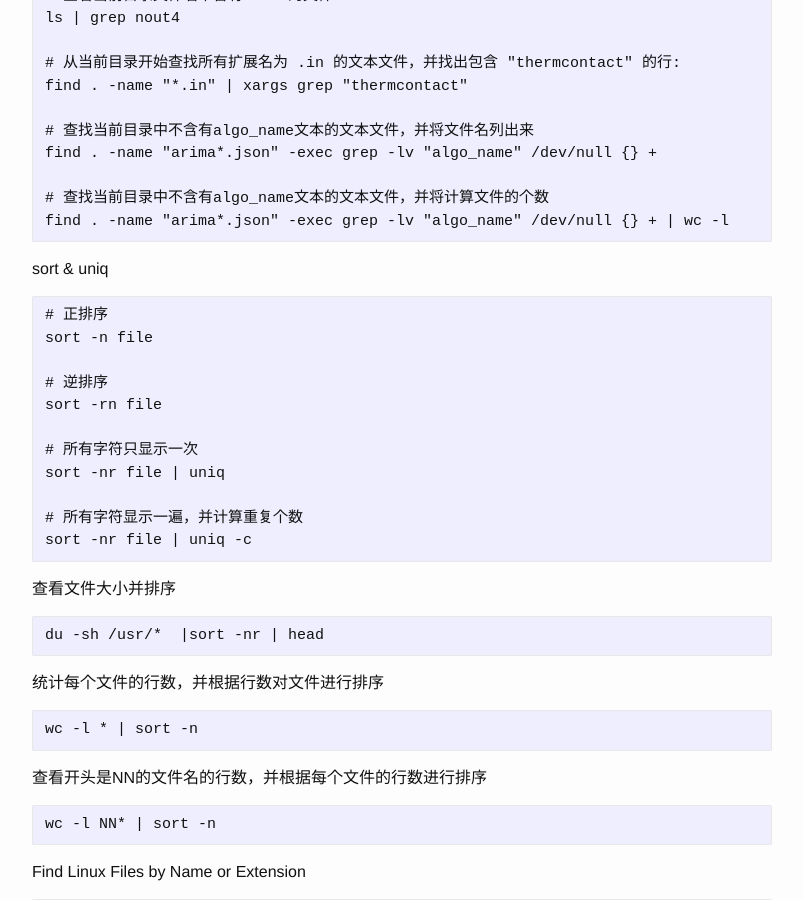
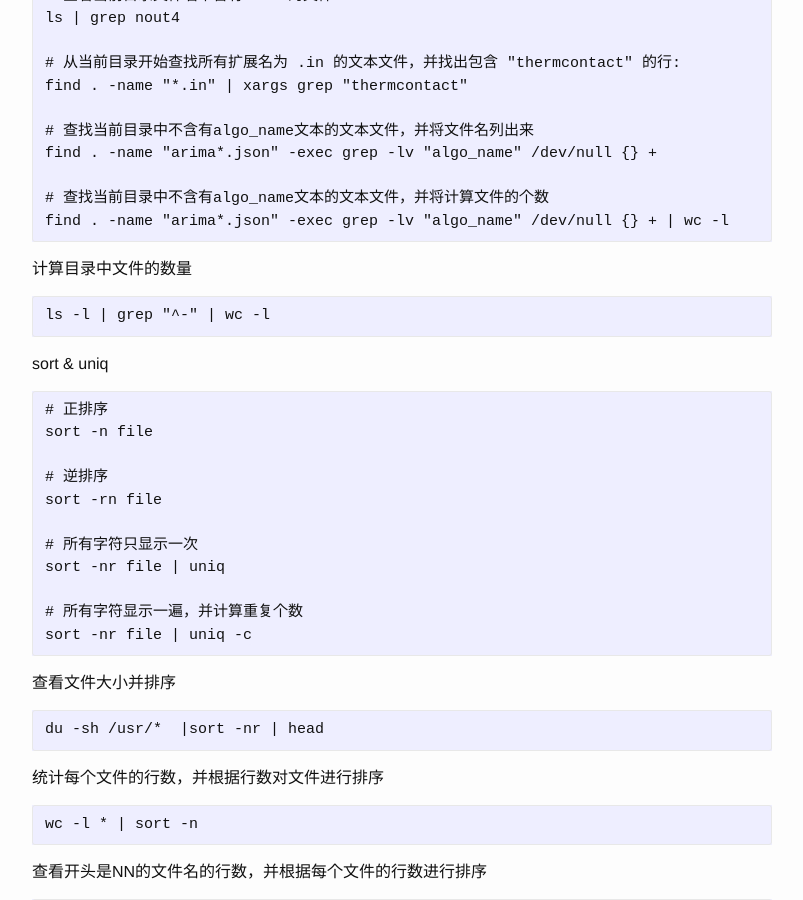
Before and after one commit to josephstalin117/josephstalin117.github.io, a Jekyll site: the page built from _posts/2016-04-04-linux.markdown, in a window 1280 px wide and 900 px high, scrolled down 8589 px. Shown: the whole window, without its empty margins (238-1041 px from the left). Built offline with Jekyll 4.4.1, drawn with Linux system fonts in a browser that asks for light colours.

Commit message:
feat:add wc file num

````diff
--- a/_posts/2016-04-04-linux.markdown
+++ b/_posts/2016-04-04-linux.markdown
@@ -400,6 +400,11 @@ find . -name "arima*.json" -exec grep -lv "algo_name" /dev/null {} +
 
 # 查找当前目录中不含有algo_name文本的文本文件，并将计算文件的个数
 find . -name "arima*.json" -exec grep -lv "algo_name" /dev/null {} + | wc -l
+```
+
+计算目录中文件的数量
+```
+ls -l | grep "^-" | wc -l
 ```
 
 sort & uniq
--- a/_posts/2025-1-13-foreign-powers.markdown
+++ b/_posts/2025-1-13-foreign-powers.markdown
@@ -26,7 +26,7 @@ categories: command
 
 改造世界的前提是正确的认识世界。马克思的哲学的可行性，建立在当时的社会现实基础上，甚至我可以说，任何对人类有用的哲学，都是“有时空要求”的。
 
-明确了“列宁主义”究竟是什么东西以后，我们再去观察这些脱产的少数人为什么能够取得政权，为什么不觉得拿德国人的钱是一个问题，很简单，在列宁的眼里，德帝和俄帝都是期货死人，用一个期货死人的钱，去干死另一个期货私人，再吞并另一个期货死人的地盘，建立自己的统治，回头赖掉第一个期货死人的钱，并且准备把第一个期货死人的地盘也吞并了，这不仅仅是划算的问题，更是“天予不取，反受其咎”的问题，你不动，其他的“少数人”也会动，这个其他的少数人很可能就是上次在咖啡馆和你辩论过的人。
+明确了“列宁主义”究竟是什么东西以后，我们再去观察这些脱产的少数人为什么能够取得政权，为什么不觉得拿德国人的钱是一个问题，很简单，在列宁的眼里，德帝和俄帝都是期货死人，用一个期货死人的钱，去干死另一个期货死人，再吞并另一个期货死人的地盘，建立自己的统治，回头赖掉第一个期货死人的钱，并且准备把第一个期货死人的地盘也吞并了，这不仅仅是划算的问题，更是“天予不取，反受其咎”的问题，你不动，其他的“少数人”也会动，这个其他的少数人很可能就是上次在咖啡馆和你辩论过的人。
 
 这就是当时的truth。那么在这些真理面前，你喷这些人拿了外国人的钱有什么意义呢？这些人不是德国人，不是俄国人，这些人是苏秦，商鞅这样早就知道自己的祖国要被颠覆，并且知道其他人的祖国也会赶快被颠覆的人，无非是，当苏联建立的时候，你是被清洗的那个，还是清洗别人的那个。
 
````
